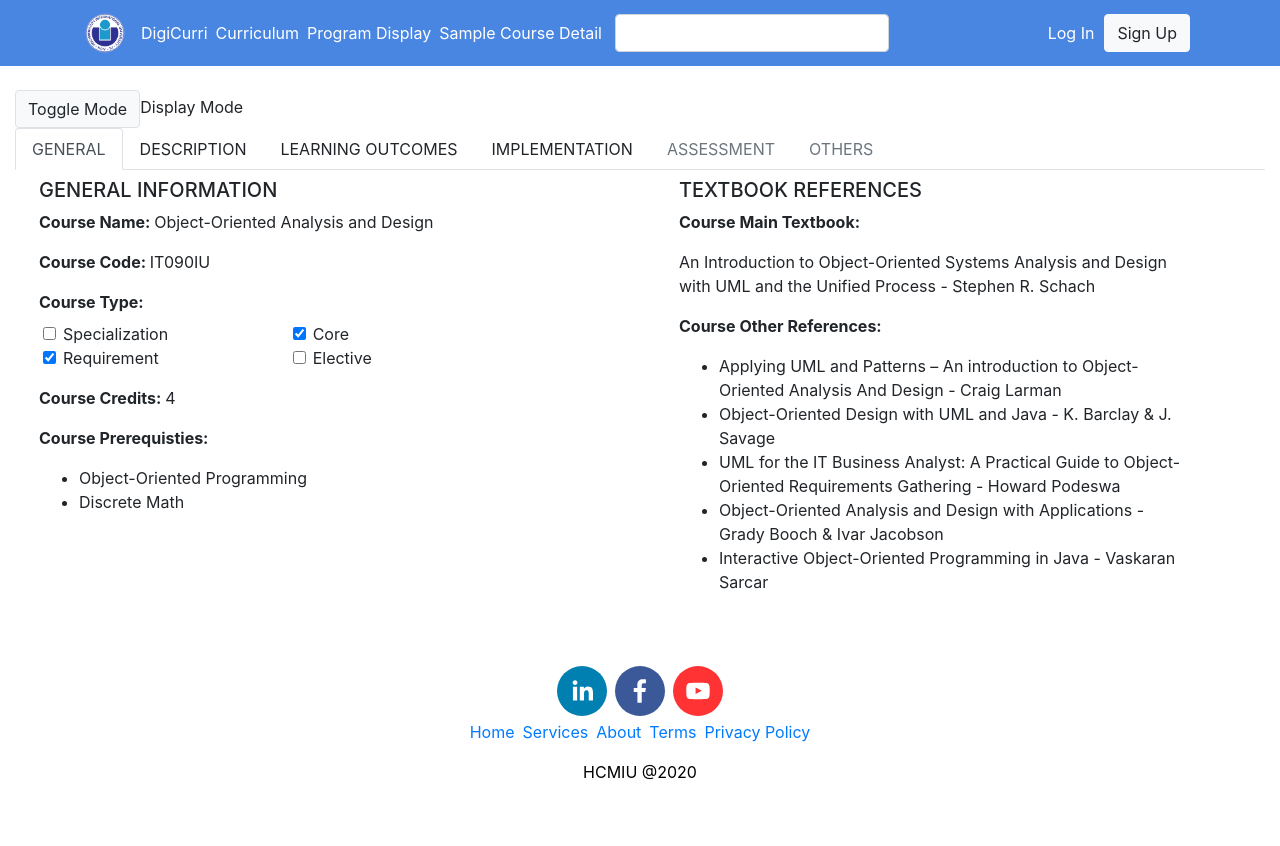
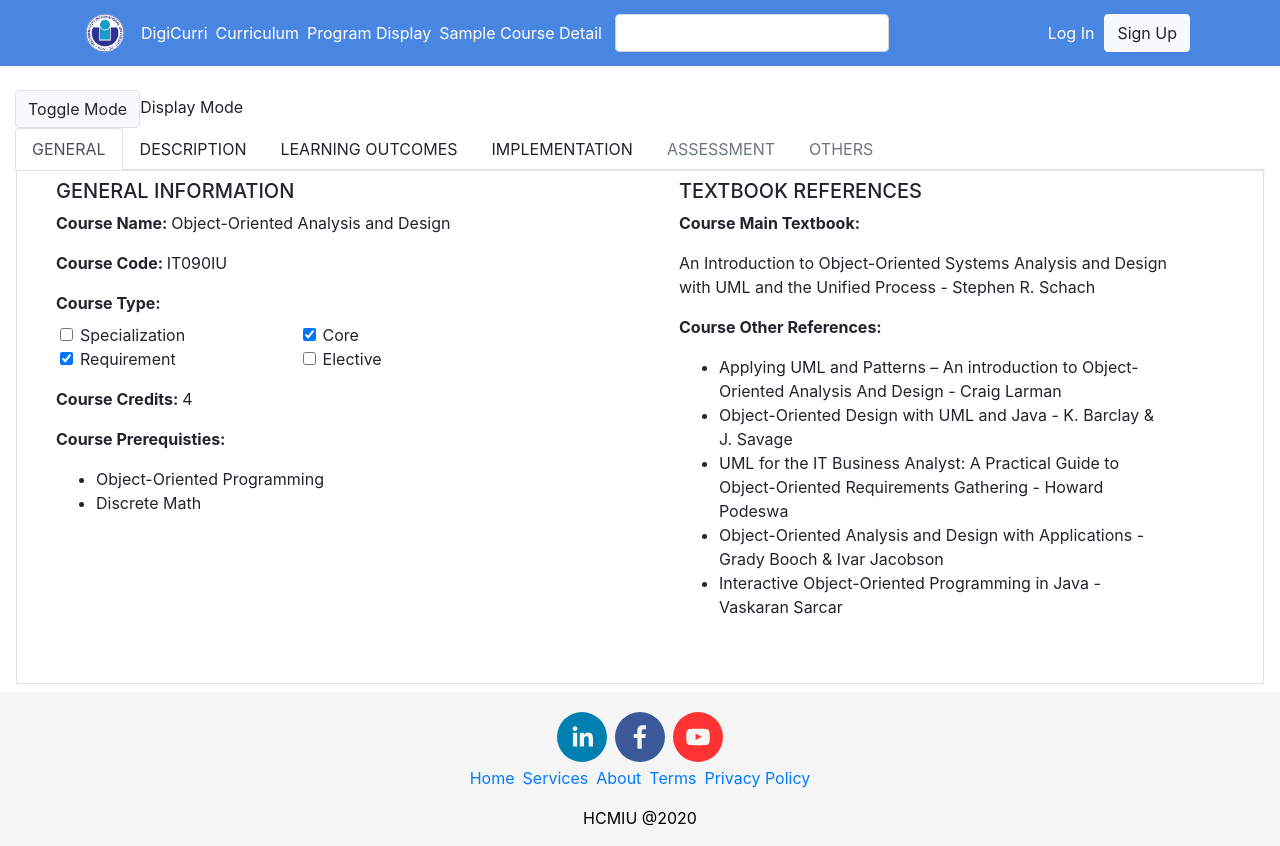
Before and after one commit to hcmiu-se-club-2019/digi-curriculum, a React (Create React App) app: page /course/IT090IU in a window 1280 px wide. Before the commit the page ends 800 px from the top, so only its background shows below. Built offline with nearby package versions, Linux system fonts and the light colour scheme.

Commit message:
Sample TextChange Function, To Be Added Later

```diff
--- a/src/components/Layout/Footer/index.jsx
+++ b/src/components/Layout/Footer/index.jsx
@@ -10,8 +10,8 @@ class Footer extends Component {
   render() {
     return (
       <footer
-        className="page-footer footer-basic text-center"
-        style={{ backgroundColor: "white", color: "black" }}
+        className="page-footer footer-basic text-center pt-3 mt-2"
+        style={{ backgroundColor: "whitesmoke", color: "black" }}
       >
         <div className="social">
           {externalLinks.map((link) => (
--- a/src/components/courseDetail/courseTabs/CourseGeneralTab.js
+++ b/src/components/courseDetail/courseTabs/CourseGeneralTab.js
@@ -81,7 +81,7 @@ const TabDisplayForm = props => {
 }
 
 const TabEditForm = (props) => {
-  const { values } = props;
+  const { values, onTextChange } = props;
   return (
     <Form onSubmit={function () {}} className="course-general-form">
       <div className="row mt-2">
@@ -95,9 +95,10 @@ const TabEditForm = (props) => {
                 <Label for="name">Course Name</Label>
                 <Input
                   type="text"
-                  name="courseName"
+                  name="name"
                   id="courseName"
                   value={values.name}
+                  onChange={onTextChange}
                 />
               </FormGroup>
               <FormGroup>
@@ -214,7 +215,7 @@ const TabEditForm = (props) => {
 
 export default class CourseGeneralTab extends Component {
   render() {
-    const { initialValues, mode } = this.props;
+    const { initialValues, mode, onTextChange } = this.props;
     return (
       <section className="content pb-5">
         <div className="edit-client-detail-form-container container-fluid bg-white">
@@ -222,7 +223,10 @@ export default class CourseGeneralTab extends Component {
                 initialValues={initialValues}
                 component={<Form {...this.props} />}
             /> */}
-          {mode ? <TabEditForm values={initialValues} /> : <TabDisplayForm values={initialValues}/>}
+          {mode ? <TabEditForm
+            values={initialValues}
+            onTextChange={onTextChange}
+          /> : <TabDisplayForm values={initialValues}/>}
         </div>
       </section>
     );
--- a/src/components/courseDetail/index.js
+++ b/src/components/courseDetail/index.js
@@ -64,16 +64,22 @@ export default class CourseDetail extends Component {
     this.setState({ mode: !this.state.mode })
   }
 
+  onTextChangeHandler = event => {
+    const { name, value } = event.target
+    const newCourse = {...this.state.course}
+    newCourse[name] = value
+    this.setState({ course: newCourse })
+  }
+
   render() {
     const { activeTab, course, mode } = this.state;
 
     return (
-      <div className="container_wrap mt-4">
+      <div className="container_wrap mt-4 h-100">
         <section className="content-header">
           <div className="container-fluid">
             {/* <div className='d-flex'>
               <h3>{course.name}</h3>
-
             </div> */}
             <button
               className="btn btn-light border action-button"
@@ -108,11 +114,14 @@ export default class CourseDetail extends Component {
             </div>
           </div>
         </section>
-        {activeTab === "1" && <CourseGeneralTab initialValues={course} mode={mode}/>}
-        {activeTab === "2" && <CourseDescriptionTab initialValues={course} mode={mode}/>}
-        {activeTab === "3" && <CourseOutcomeTab initialValues={course} mode={mode}/>}
-        {activeTab === "4" && <CourseImplementationTab initialValues={course} mode={mode}/>}
-        {activeTab === "5" && <CourseAssessmentTab initialValues={course} mode={mode}/>}
+        <section className='h-100 border ml-lg-3 mr-lg-3'>
+          {activeTab === "1" && <CourseGeneralTab initialValues={course} mode={mode} onTextChange={this.onTextChangeHandler}/>}
+          {activeTab === "2" && <CourseDescriptionTab initialValues={course} mode={mode}/>}
+          {activeTab === "3" && <CourseOutcomeTab initialValues={course} mode={mode}/>}
+          {activeTab === "4" && <CourseImplementationTab initialValues={course} mode={mode}/>}
+          {activeTab === "5" && <CourseAssessmentTab initialValues={course} mode={mode}/>}
+        </section>
+
       </div>
     );
   }
```
